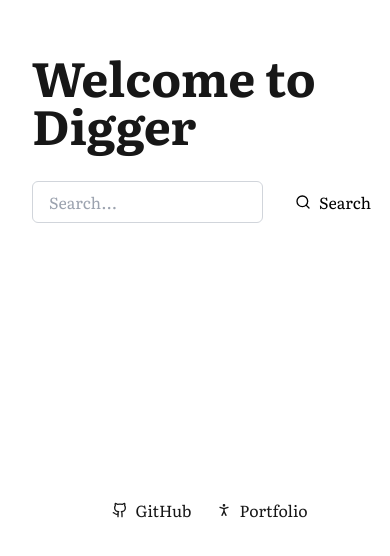
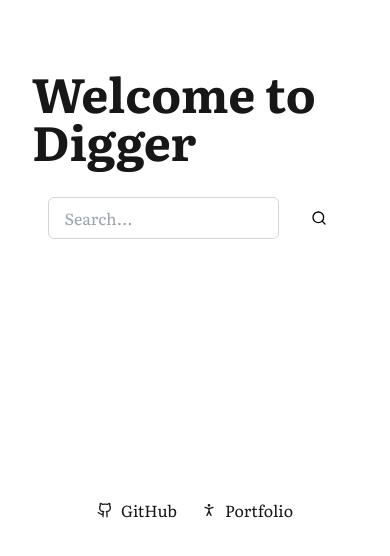
Before and after one commit to Rafacv23/digger-browser, a Next.js app: page / in a window 390 px wide. Shown: the part 244-800 px from the top of the page. Built offline with nearby package versions, Linux system fonts and the light colour scheme.

Commit message:
Refactor search functionality and add menu components for improved user experience

```diff
--- a/src/app/page.tsx
+++ b/src/app/page.tsx
@@ -1,14 +1,21 @@
 "use client"
 
 import Footer from "@/components/Footer"
-import { Search } from "lucide-react"
+import { PreSearchMenu, ResultsMenu } from "@/components/Menu"
+import { ApiResponse } from "@/types/types"
+import { LoaderCircle, Search } from "lucide-react"
 import { useState } from "react"
 
 export default function Home() {
-  const [data, setData] = useState("")
+  const [data, setData] = useState<ApiResponse | null>(null)
+  const [showMenu, setShowMenu] = useState<boolean>(false)
+  const [loading, setLoading] = useState<boolean>(false)
 
   const handleSubmit = async (event: React.FormEvent<HTMLFormElement>) => {
     event.preventDefault()
+
+    setLoading(true)
+
     const formData = new FormData(event.currentTarget)
 
     const query = formData.get("q")
@@ -17,15 +24,20 @@ export default function Home() {
       return alert("Please enter a search query.")
     }
 
+    // save the query to local storage
+    localStorage.setItem("query", query.toString())
+
     const res = await fetch(`/api/search?q=${query}`)
 
     const data = await res.json()
 
-    setData(JSON.stringify(data, null, 2))
+    setData(data)
+
+    setLoading(false)
   }
 
   return (
-    <div className="grid grid-rows-[20px_1fr_20px] items-center justify-items-center min-h-screen p-8 pb-20 gap-16 sm:p-20 font-[family-name:var(--font-geist-sans)]">
+    <div className="grid grid-rows-[20px_1fr_20px] items-center justify-items-center min-h-screen p-8 pb-20 gap-16 sm:p-20 font-[family-name:var(--font-literata)]">
       <main className="flex flex-col gap-8 row-start-2 items-center sm:items-start">
         <h1 className="text-5xl font-bold">
           Welcome to <span className="text-primary">Digger</span>
@@ -36,27 +48,38 @@ export default function Home() {
           className="flex gap-4 flex-col"
         >
           <div className="flex gap-4">
+            <label htmlFor="q" className="sr-only">
+              Search query
+            </label>
             <input
-              type="text"
+              type="search"
+              id="q"
               name="q"
               placeholder="Search..."
               required
               min={2}
               max={60}
               className="px-4 py-2 border border-gray-300 rounded-md text-black"
+              onClick={() => setShowMenu(true)}
             />
             <button
               type="submit"
               className="flex items-center gap-2 bg-white px-4 py-2 rounded-md text-black"
+              disabled={loading}
             >
-              <Search size={16} />
-              Search
+              {loading ? (
+                <LoaderCircle className="animate-spin" size={16} />
+              ) : (
+                <Search size={16} />
+              )}
             </button>
           </div>
+          {data ? (
+            <ResultsMenu data={data} />
+          ) : showMenu ? (
+            <PreSearchMenu />
+          ) : null}
         </form>
-        <pre className="max-w-sm overflow-auto">
-          <code>{data}</code>
-        </pre>
       </main>
       <Footer />
     </div>
--- /dev/null
+++ b/src/components/Menu.tsx
@@ -0,0 +1,46 @@
+import { ApiResponse } from "@/types/types"
+import Link from "next/link"
+
+export function ResultsMenu({ data }: { data: ApiResponse }) {
+  return (
+    <div>
+      <h2>Query {data.query}</h2>
+      <h2>Pages</h2>
+      <ul>
+        {data.pages.map((page) => (
+          <li key={page.link}>
+            <Link
+              target="_blank"
+              rel="noopener noreferrer"
+              href={page.link}
+            ></Link>
+          </li>
+        ))}
+      </ul>
+      <h2>Results</h2>
+      <article>{data.resume}</article>
+    </div>
+  )
+}
+
+// menu for recent searches, displays before the user have results
+export function PreSearchMenu() {
+  return (
+    <div>
+      <h2>Recent</h2>
+      <ul>
+        <li>Item 1</li>
+        <li>Item 2</li>
+      </ul>
+    </div>
+  )
+}
+
+// Displays the controlls for the menu
+export function FooterMenu() {
+  return (
+    <footer>
+      <h2>Controlls</h2>
+    </footer>
+  )
+}
```
